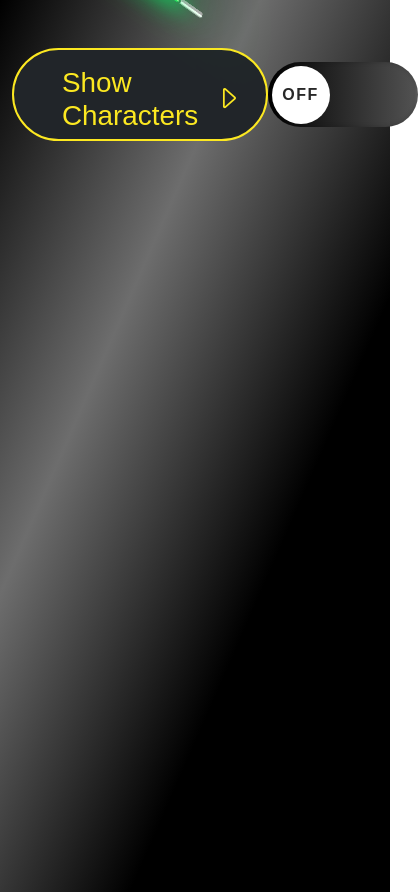
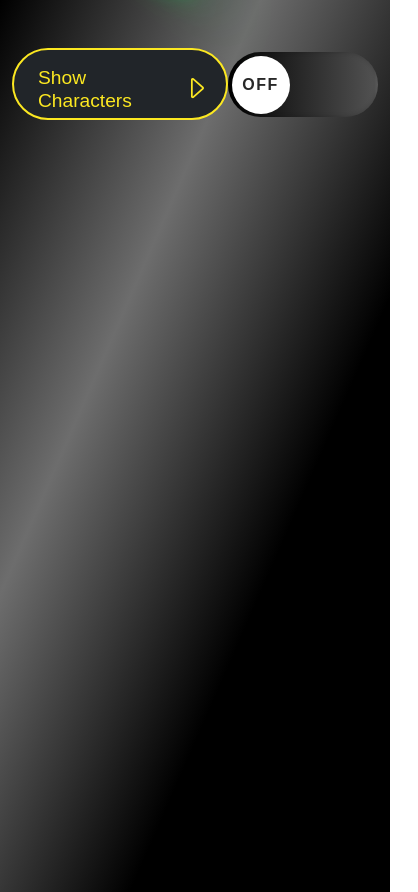
Before and after one commit to berkaykaanuzun/bku-star-wars, a plain HTML site: page index.html in a window 390 px wide. Shown: the whole page, 418 px wide, since content can reach past the window. Drawn offline with nearby package versions, Linux system fonts and the light colour scheme; a web font is replaced by a local one.

Commit message:
Responsive

```diff
--- a/assets/css/style.css
+++ b/assets/css/style.css
@@ -11,6 +11,7 @@ body {
   background-repeat: no-repeat;
   min-height: 100vh;
   font-family: "Roboto", sans-serif;
+  overflow-x: hidden !important;
 }
 
 .header-sec {
@@ -323,3 +324,15 @@ body {
     box-shadow: 0 -5px 30px 5px rgba(255, 0, 50, 0.5);
   }
 }
+
+
+@media (max-width: 992px){
+    .main-Text{
+        font-size: 1.3rem;
+    }
+}
+@media (max-width: 568px){
+    .main-Text{
+        font-size: 1.2rem;
+    }
+}
--- a/index.html
+++ b/index.html
@@ -34,7 +34,7 @@
         <div class="row">
           <div class="d-flex justify-content-between align-items-center">
             <p
-              class="h1 display-6 fw-400 text-light border border-light border-2 rounded-pill py-3 ps-5 pe-4 d-flex align-items-center bg-dark glitch"
+              class="h1 display-lg-6 fw-400 text-light border border-light border-2 rounded-pill p-3 ps-4 pe-3 py-lg-3 ps-lg-5 pe-lg-4 d-flex align-items-center bg-dark glitch"
             >
              <span class="main-Text me-3"> Show Characters</span> <i class="bi bi-caret-right main-icon"></i>
             </p>
```
